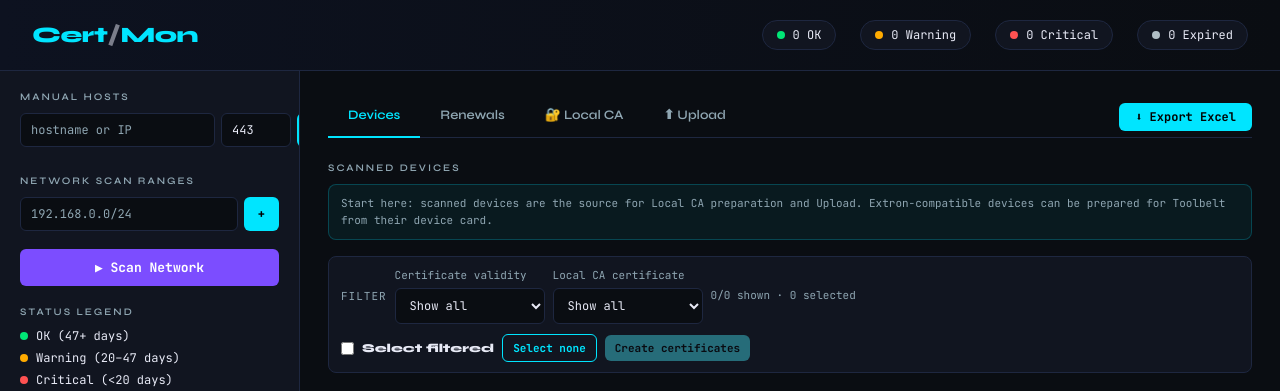
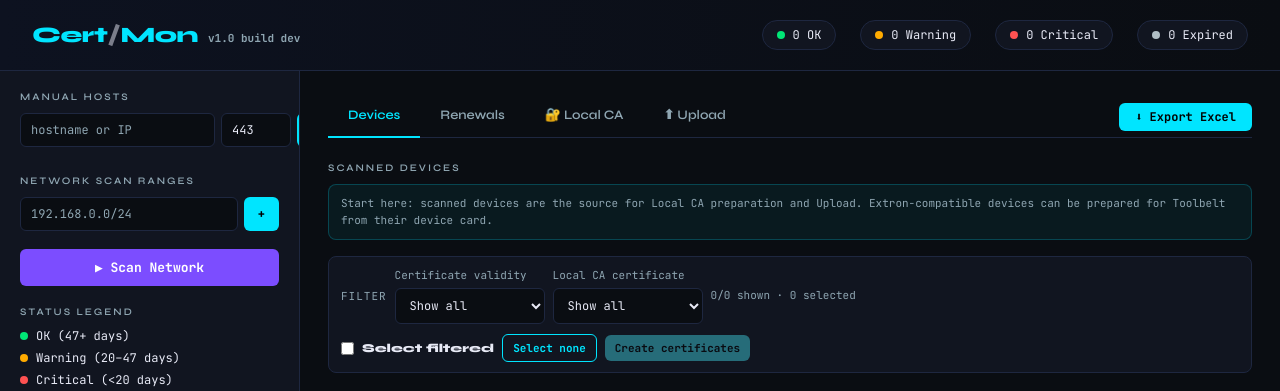
Before and after one commit to wilfreddenijs/certmon, a Flask app: page / in a window 1280 px wide. Shown: the top 391 px of the page. Run offline with Flask 3, Linux system fonts and the light colour scheme; data that the repository does not hold is empty; some libraries are stand-ins or nearby versions.

Commit message:
feat(ui): show version and build number

```diff
--- a/app.py
+++ b/app.py
@@ -43,10 +43,26 @@ from certmon.toolbelt import ToolbeltBatchService
 from certmon.vault import MemoryKeyProtector, Vault, WindowsDpapiProtector
 
 
+APP_VERSION = "1.0"
+
+
 def resource_path(relative):
     """Get absolute path — works for dev and PyInstaller bundle."""
     base = getattr(sys, '_MEIPASS', os.path.dirname(os.path.abspath(__file__)))
     return os.path.join(base, relative)
+
+
+def build_info():
+    path = Path(resource_path("build_info.json"))
+    fallback = {"version": APP_VERSION, "build_number": "dev"}
+    try:
+        data = json.loads(path.read_text(encoding="utf-8"))
+    except Exception:
+        return fallback
+    return {
+        "version": str(data.get("version") or APP_VERSION),
+        "build_number": str(data.get("build_number") or "dev"),
+    }
 
 
 def data_dir():
@@ -355,7 +371,7 @@ def scan_range_worker(ip_range):
 
 @app.route("/")
 def index():
-    return render_template("index.html")
+    return render_template("index.html", build_info=build_info())
 
 
 @app.route("/api/data")
--- /dev/null
+++ b/build_info.json
@@ -0,0 +1,4 @@
+{
+  "version": "1.0",
+  "build_number": "dev"
+}
--- a/templates/index.html
+++ b/templates/index.html
@@ -52,6 +52,16 @@
 
   .logo span { color: var(--text); opacity: 0.5; }
 
+  .build-badge {
+    margin-left: 10px;
+    color: var(--muted);
+    font-family: 'JetBrains Mono', monospace;
+    font-size: 11px;
+    font-weight: 600;
+    letter-spacing: 0;
+    white-space: nowrap;
+  }
+
   .header-stats {
     display: flex;
     gap: 24px;
@@ -699,7 +709,10 @@
 <body>
 
 <header>
-  <div class="logo">Cert<span>/</span>Mon</div>
+  <div style="display:flex;align-items:baseline;gap:0;min-width:0">
+    <div class="logo">Cert<span>/</span>Mon</div>
+    <div class="build-badge">v{{ build_info.version }} build {{ build_info.build_number }}</div>
+  </div>
   <div class="header-stats" id="header-stats">
     <div class="stat-pill" style="cursor:pointer" title="Filter Devices by OK" onclick="filterDeviceStatusFromSummary('ok')"><div class="stat-dot" style="background:var(--ok)"></div><span id="stat-ok">0 OK</span></div>
     <div class="stat-pill" style="cursor:pointer" title="Filter Devices by Warning" onclick="filterDeviceStatusFromSummary('warning')"><div class="stat-dot" style="background:var(--warning)"></div><span id="stat-warn">0 Warning</span></div>
```
Also changed, not shown: tests/test_ui_contract.py (+7 -0 lines), .github/workflows/build.yml, 1 other file.
